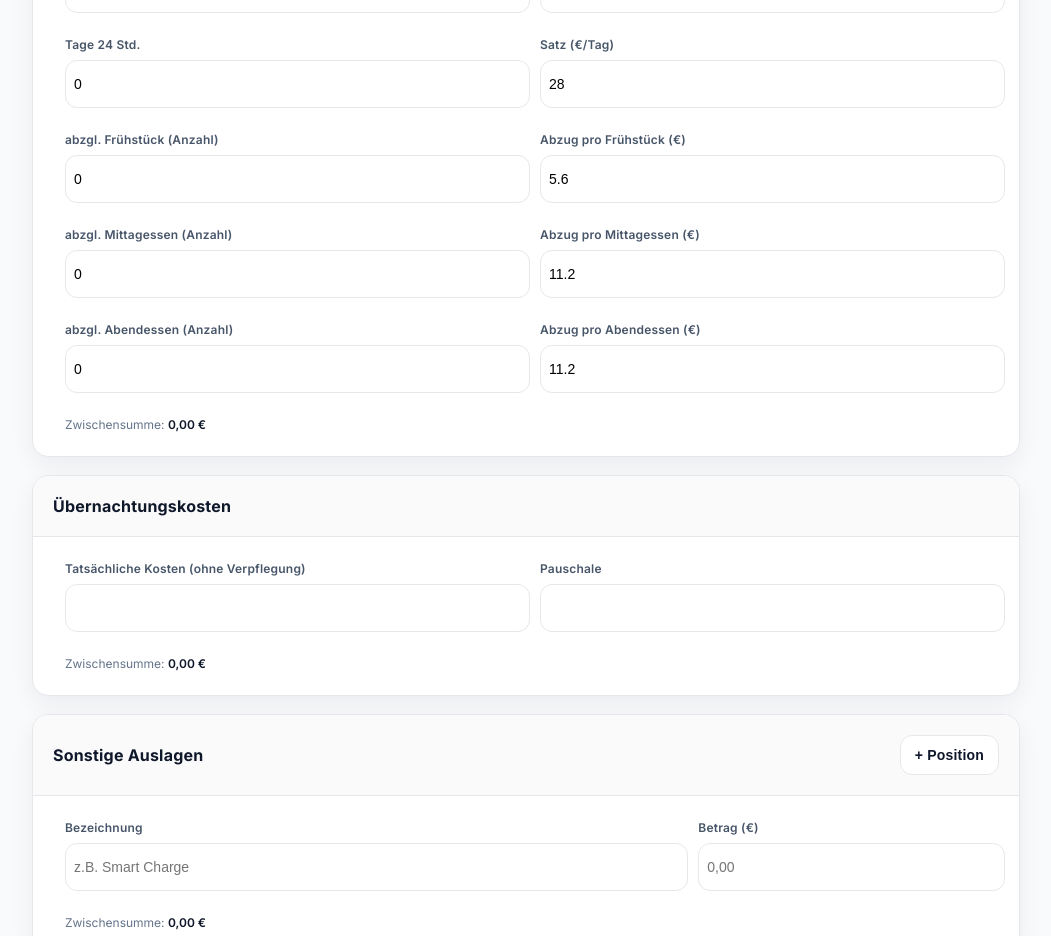
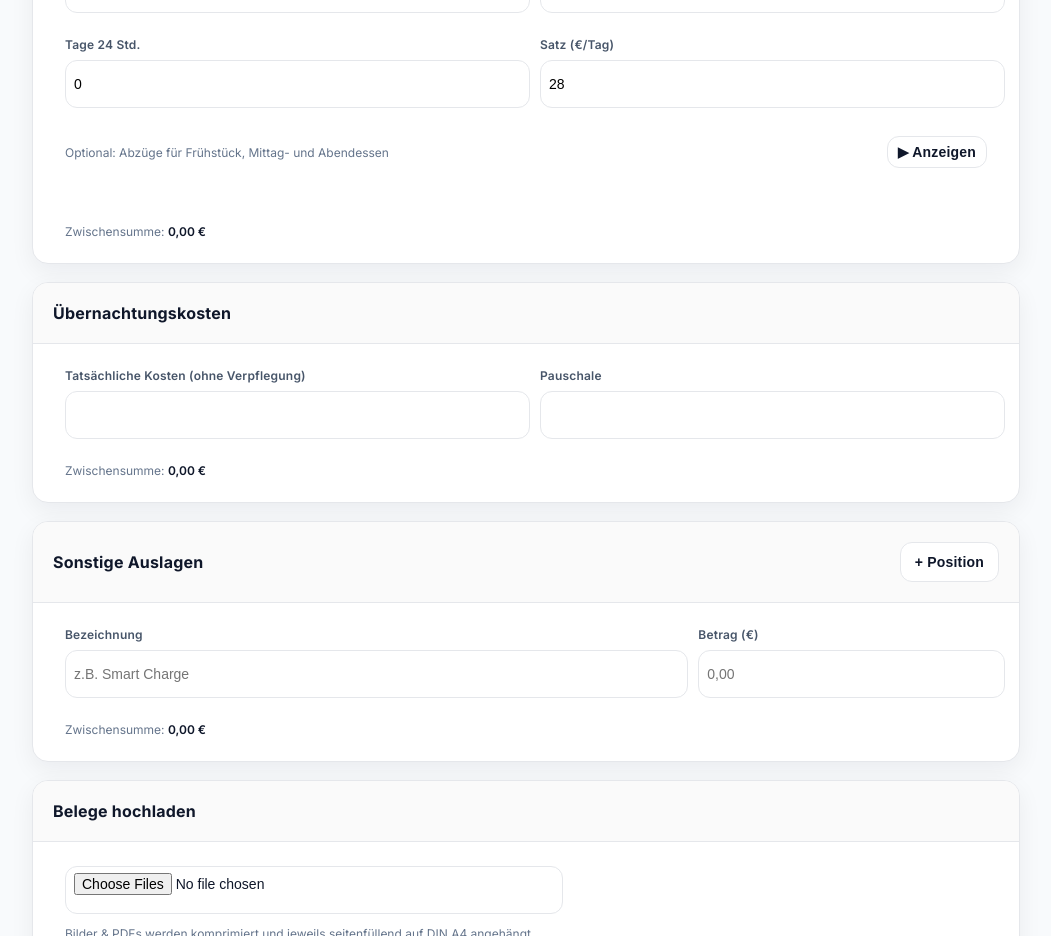
Before and after one commit to tritos-consulting/reisekosten, a React (Vite) app: page / in a window 1280 px wide. Shown: the part 920-1856 px from the top of the page, without its empty margins (114-1165 px from the left). Built offline with nearby package versions, Linux system fonts and the light colour scheme.

Commit message:
Update TravelExpenseFormDE.jsx
Hinzufügen von Ausklappfunktion von Abzüge für Essen

```diff
--- a/src/TravelExpenseFormDE.jsx
+++ b/src/TravelExpenseFormDE.jsx
@@ -5,8 +5,9 @@ import html2canvas from "html2canvas";
 
 /**
  * Änderungen:
- * + Abzug für Mittag- und Abendessen (analog Frühstück) im Formular, in Summe, und in PDF
- * + Tests erweitert
+ * - Optionaler, ausklappbarer Bereich für Abzüge (Frühstück/Mittag/Abend)
+ * - Berechnung bleibt unverändert (berücksichtigt die Abzüge, wenn Werte > 0)
+ * - Rest-Funktionalität: Upload Bilder/PDFs, Komprimierung, A4, Logo auf erster Seite, Tests, Pflichtfelder etc.
  */
 
 const TOKENS = {
@@ -198,7 +199,6 @@ async function downscaleImage(dataUrl, targetWidthPx = TARGET_IMG_PX, quality =
 }
 
 const computeSumFahrt = (fahrt) => kmFlatCost(fahrt.km, 0.30) + num(fahrt.oev) + num(fahrt.bahn) + num(fahrt.taxi);
-// >>> UPDATED: Mittags- & Abendessen-Abzüge integriert
 const computeSumVerpf = (v) =>
   Math.max(
     0,
@@ -232,7 +232,6 @@ export default function TravelExpenseFormDE() {
     bahn: "",
     taxi: "",
   });
-  // >>> UPDATED: Verpflegung um Mittag/Abend erweitert
   const [verpf, setVerpf] = useState({
     tage8: 0,
     tage24: 0,
@@ -241,9 +240,9 @@ export default function TravelExpenseFormDE() {
     satz24: 28,
     abzFruehstueck: 5.6,
     mittagAbz: 0,
-    abzMittag: 11.2,   // 40% von 28€ als Beispiel
+    abzMittag: 11.2,  // Default-Beispiel: 40% von 28€
     abendAbz: 0,
-    abzAbend: 11.2,    // 40% von 28€ als Beispiel
+    abzAbend: 11.2,   // Default-Beispiel: 40% von 28€
   });
   const [uebernacht, setUebernacht] = useState({ tatsaechlich: "", pauschale: "" });
   const [auslagen, setAuslagen] = useState([{ id: 1, text: "", betrag: "" }]);
@@ -252,6 +251,10 @@ export default function TravelExpenseFormDE() {
   const [busy, setBusy] = useState(false);
   const [errMsg, setErrMsg] = useState("");
   const [testOutput, setTestOutput] = useState([]);
+
+  // NEW: Toggle für ausklappbare Abzüge
+  const [showDeductions, setShowDeductions] = useState(false);
+
   const [isDragging, setIsDragging] = useState(false);
   const dropRef = useRef(null);
   const printableRef = useRef(null);
@@ -309,8 +312,12 @@ export default function TravelExpenseFormDE() {
   const onDragLeave = (e) => { e.preventDefault(); e.stopPropagation(); if (dropRef.current && !dropRef.current.contains(e.relatedTarget)) setIsDragging(false); };
   const onDrop = async (e) => { e.preventDefault(); e.stopPropagation(); setIsDragging(false); if (e.dataTransfer?.files?.length) await handleFiles(e.dataTransfer.files); };
 
+  async function ensurePdfJsReady() {
+    return ensurePdfJs();
+  }
+
   async function renderPdfFileToImages(file) {
-    const pdfjsLib = await ensurePdfJs();
+    const pdfjsLib = await ensurePdfJsReady();
     const ab = await file.arrayBuffer();
     const pdf = await pdfjsLib.getDocument({ data: ab }).promise;
     const pages = [];
@@ -418,7 +425,7 @@ export default function TravelExpenseFormDE() {
     }
   };
 
-  // Tests inkl. neuer Abzüge
+  // Tests inkl. Abzüge
   const runTests = () => {
     const results = [];
     const pass = (name) => results.push({ name, ok: true });
@@ -427,7 +434,6 @@ export default function TravelExpenseFormDE() {
       const n1 = num("1,5"); Math.abs(n1 - 1.5) < 1e-9 ? pass("num('1,5')") : fail("num('1,5')", n1);
       const sf = computeSumFahrt({ km: 100, oev: 10, bahn: 0, taxi: 0 }); Math.abs(sf - 40) < 1e-9 ? pass("Fahrt 100km + 10€") : fail("Fahrt", sf);
       const sv = computeSumVerpf({ tage8: 2, satz8: 14, tage24: 1, satz24: 28, fruehstueckAbz: 1, abzFruehstueck: 5.6, mittagAbz: 1, abzMittag: 11.2, abendAbz: 1, abzAbend: 11.2 });
-      // 2*14 + 1*28 - 5.6 - 11.2 - 11.2 = 28.0
       Math.abs(sv - 28) < 1e-9 ? pass("Verpflegung inkl. Frühstück/Mittag/Abend Abzüge") : fail("Verpflegung-Abzüge", sv);
       const svFloor = computeSumVerpf({ tage8: 0, satz8: 14, tage24: 0, satz24: 28, fruehstueckAbz: 10, abzFruehstueck: 100, mittagAbz: 5, abzMittag: 100, abendAbz: 3, abzAbend: 100 });
       svFloor === 0 ? pass("Verpflegung nie negativ") : fail("Verpflegung nie negativ", svFloor);
@@ -506,26 +512,51 @@ export default function TravelExpenseFormDE() {
       <Card>
         <CardHeader><CardTitle>Verpflegungsmehraufwand</CardTitle></CardHeader>
         <CardContent>
+          {/* Hauptwerte */}
           <div style={{ display: "grid", gridTemplateColumns: cols(2, 2, 1), columnGap: colGap, rowGap: 24 }}>
             <div><Label>Tage &gt; 8 Std.</Label><Input inputMode="numeric" value={verpf.tage8} onChange={(e) => setVerpf({ ...verpf, tage8: e.target.value })} /></div>
             <div><Label>Satz (€/Tag)</Label><Input inputMode="decimal" value={verpf.satz8} onChange={(e) => setVerpf({ ...verpf, satz8: e.target.value })} /></div>
             <div><Label>Tage 24 Std.</Label><Input inputMode="numeric" value={verpf.tage24} onChange={(e) => setVerpf({ ...verpf, tage24: e.target.value })} /></div>
             <div><Label>Satz (€/Tag)</Label><Input inputMode="decimal" value={verpf.satz24} onChange={(e) => setVerpf({ ...verpf, satz24: e.target.value })} /></div>
+          </div>
 
+          {/* Toggle optionaler Abzüge */}
+          <div style={{ display: "flex", alignItems: "center", justifyContent: "space-between", marginTop: 4 }}>
+            <div style={{ fontSize: 12, color: TOKENS.textMut }}>Optional: Abzüge für Frühstück, Mittag- und Abendessen</div>
+            <Button
+              variant="secondary"
+              aria-expanded={showDeductions}
+              onClick={() => setShowDeductions((s) => !s)}
+              style={{ height: 32, padding: "0 10px" }}
+              title={showDeductions ? "Optionale Abzüge ausblenden" : "Optionale Abzüge anzeigen"}
+            >
+              {showDeductions ? "▼ Ausblenden" : "▶ Anzeigen"}
+            </Button>
+          </div>
+
+          {/* Ausklappbarer Bereich */}
+          <div
+            style={{
+              overflow: "hidden",
+              transition: "max-height .24s ease",
+              maxHeight: showDeductions ? 500 : 0,
+            }}
+            aria-hidden={!showDeductions}
+          >
+            <div style={{ marginTop: 16, display: "grid", gridTemplateColumns: cols(2, 2, 1), columnGap: colGap, rowGap: 24 }}>
               {/* Frühstück */}
               <div><Label>abzgl. Frühstück (Anzahl)</Label><Input inputMode="numeric" value={verpf.fruehstueckAbz} onChange={(e) => setVerpf({ ...verpf, fruehstueckAbz: e.target.value })} /></div>
               <div><Label>Abzug pro Frühstück (€)</Label><Input inputMode="decimal" value={verpf.abzFruehstueck} onChange={(e) => setVerpf({ ...verpf, abzFruehstueck: e.target.value })} /></div>
-
-            {/* >>> NEW: Mittag */}
+              {/* Mittag */}
               <div><Label>abzgl. Mittagessen (Anzahl)</Label><Input inputMode="numeric" value={verpf.mittagAbz} onChange={(e) => setVerpf({ ...verpf, mittagAbz: e.target.value })} /></div>
               <div><Label>Abzug pro Mittagessen (€)</Label><Input inputMode="decimal" value={verpf.abzMittag} onChange={(e) => setVerpf({ ...verpf, abzMittag: e.target.value })} /></div>
-
-            {/* >>> NEW: Abend */}
+              {/* Abend */}
               <div><Label>abzgl. Abendessen (Anzahl)</Label><Input inputMode="numeric" value={verpf.abendAbz} onChange={(e) => setVerpf({ ...verpf, abendAbz: e.target.value })} /></div>
               <div><Label>Abzug pro Abendessen (€)</Label><Input inputMode="decimal" value={verpf.abzAbend} onChange={(e) => setVerpf({ ...verpf, abzAbend: e.target.value })} /></div>
             </div>
+          </div>
 
-          <div style={{ fontSize: 12, color: TOKENS.textMut }}>
+          <div style={{ fontSize: 12, color: TOKENS.textMut, marginTop: 8 }}>
             Zwischensumme: <span style={{ fontWeight: 600, color: TOKENS.text }}>{fmt(sumVerpf)}</span>
           </div>
         </CardContent>
@@ -552,7 +583,7 @@ export default function TravelExpenseFormDE() {
         <CardHeader>
           <div style={{ display: "flex", alignItems: "center", justifyContent: "space-between", gap: 12 }}>
             <CardTitle>Sonstige Auslagen</CardTitle>
-            <Button variant="secondary" onClick={addAuslage}>+ Position</Button>
+            <Button variant="secondary" onClick={() => setAuslagen((a) => [...a, { id: Date.now(), text: "", betrag: "" }])}>+ Position</Button>
           </div>
         </CardHeader>
         <CardContent>
@@ -592,15 +623,15 @@ export default function TravelExpenseFormDE() {
           </div>
           <div
             ref={dropRef}
-            onDragOver={onDragOver}
-            onDragLeave={onDragLeave}
-            onDrop={onDrop}
+            onDragOver={(e) => { e.preventDefault(); e.stopPropagation(); setIsDragging(true); }}
+            onDragLeave={(e) => { e.preventDefault(); e.stopPropagation(); if (dropRef.current && !dropRef.current.contains(e.relatedTarget)) setIsDragging(false); }}
+            onDrop={async (e) => { e.preventDefault(); e.stopPropagation(); setIsDragging(false); if (e.dataTransfer?.files?.length) await handleFiles(e.dataTransfer.files); }}
             style={{ marginTop: 8, border: `2px dashed ${isDragging ? TOKENS.focus : TOKENS.border}`, background: isDragging ? "rgba(37,99,235,0.06)" : "#fff", borderRadius: TOKENS.radius, padding: 24, textAlign: "center", color: TOKENS.textDim, transition: "all .15s ease" }}
           >
             {isDragging ? "Dateien hierher loslassen…" : "…oder Dateien hierher ziehen und ablegen (Bilder, PDFs)"}
           </div>
           {attachments.length > 0 && (
-            <div style={{ display: "grid", gridTemplateColumns: cols(4, 3, 2), columnGap: colGap, rowGap: 24 }}>
+            <div style={{ display: "grid", gridTemplateColumns: isDesktop(width) ? "repeat(4,1fr)" : isTablet(width) ? "repeat(3,1fr)" : "repeat(2,1fr)", columnGap: colGap, rowGap: 24 }}>
               {attachments.map((att, i) => (
                 <div key={i} style={{ border: `1px solid ${TOKENS.border}`, borderRadius: TOKENS.radius, padding: 10, display: "grid", alignItems: "center", justifyItems: "center", gridTemplateRows: "1fr", aspectRatio: "1 / 1", overflow: "hidden", position: "relative", background: "#fff" }}>
                   <Button variant="ghost" onClick={() => removeAttachment(i)} title="Beleg entfernen" ariaLabel={`Anhang ${att.name} entfernen`} style={{ position: "absolute", top: 8, right: 8, height: 30, padding: "0 10px", borderRadius: 10, backdropFilter: "blur(2px)" }}>Entfernen ✕</Button>
@@ -718,7 +749,7 @@ export default function TravelExpenseFormDE() {
                     <td style={amtCell}>{fmt(num(verpf.tage24) * num(verpf.satz24))}</td>
                   </tr>
 
-                  {/* Abzüge */}
+                  {/* Abzüge (werden angezeigt, auch wenn Wert 0 ist – kann auf Wunsch dynamisch ausgeblendet werden) */}
                   <tr>
                     <td style={textCell}>abzgl. Frühstück</td>
                     <td style={textCell}>{verpf.fruehstueckAbz}</td>
```
Lines whose indentation alone changed are shown as unchanged.
